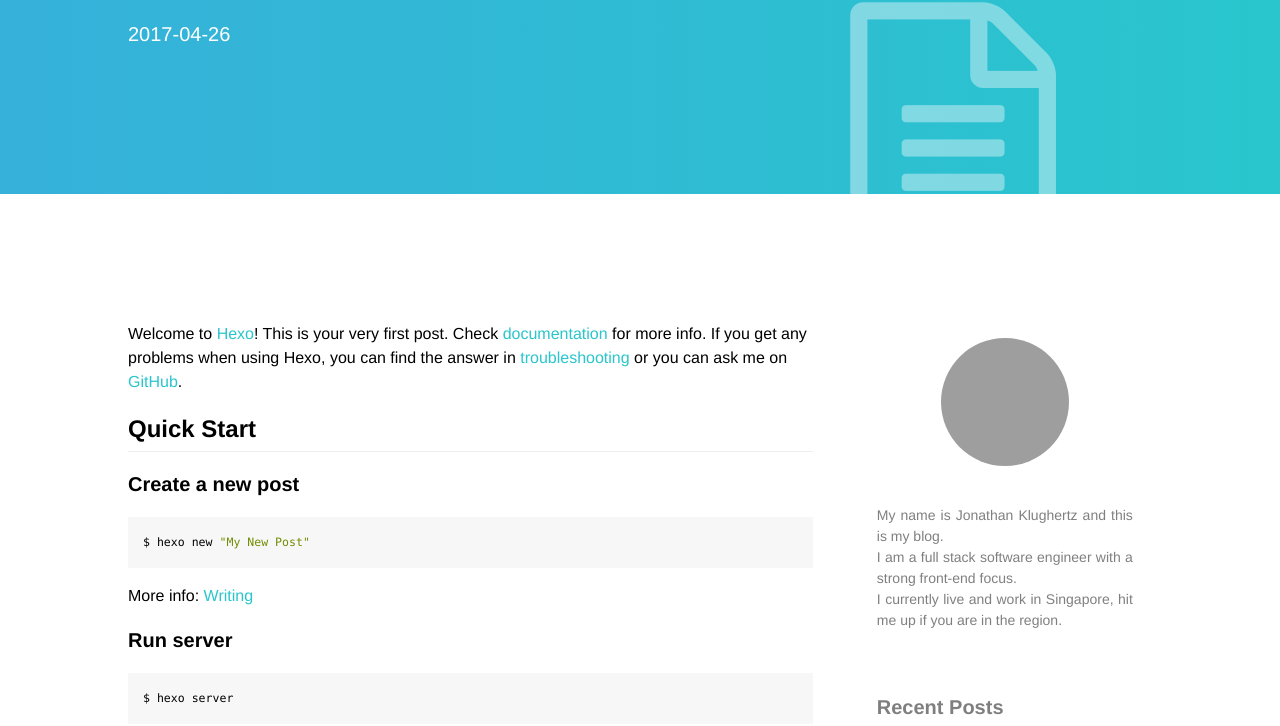
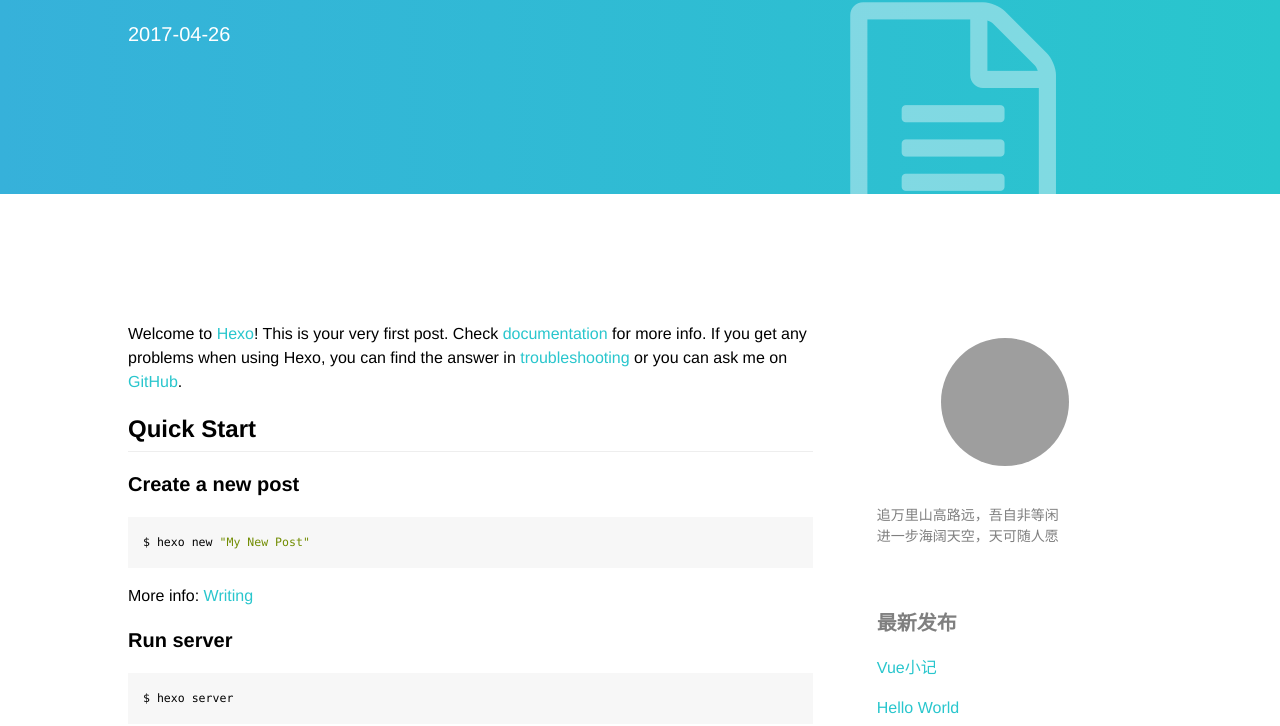
Before and after one commit to liule1988/liule1988.github.io, a plain HTML site: page 2017/04/26/hello-world/index.html in a window 1280 px wide. Shown: the part 226-952 px from the top of the page. Drawn offline with nearby package versions, Linux system fonts and the light colour scheme; grey boxes are pictures that could not be loaded.

Commit message:
Site updated: 2017-06-24 00:49:46

```diff
--- a/2017/04/26/hello-world/index.html
+++ b/2017/04/26/hello-world/index.html
@@ -150,7 +150,7 @@
             <img src="http://tachyons.io/img/avatar_1.jpg" class="mb4-l br-100 h3 w3 h4-l w4-l dib" title="Liu Le">
         </div>
         <div class="dtc db-l v-mid lh-copy measure center f6 black-50 tj">
-            My name is Jonathan Klughertz and this is my blog.<br>I am a full stack software engineer with a strong front-end focus.<br> I currently live and work in Singapore, hit me up if you are in the region.
+            追万里山高路远，吾自非等闲<br> 进一步海阔天空，天可随人愿
         </div>
     </article>
 </div>
@@ -162,7 +162,7 @@
 
                     <!-- Widget 3: Recent Posts -->
                     <div class="mt5 tc tl-l">
-    <h3>Recent Posts</h3>
+    <h3>最新发布</h3>
 
         <p>
             <a href="/2017/06/22/vue小记/">Vue小记</a>
```
Also changed, not shown: 2017/06/22/vue小记/index.html (+2 -2 lines).
